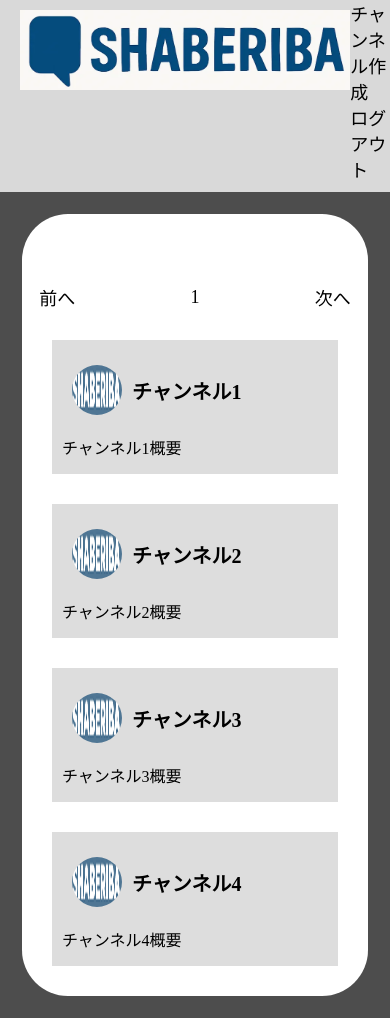
After one commit to seibow/Chatapp, a Flask app: page /channels in a window 390 px wide. The commit adds this page. Run offline with Flask 2, Linux system fonts and the light colour scheme.

Commit message:
channelsのページレイアウト完成

```diff
--- a/ChatApp/app.py
+++ b/ChatApp/app.py
@@ -6,5 +6,9 @@ app = Flask(__name__)
 def index():
     return render_template ('index.html')
 
+@app.route('/channels', methods=['GET'])
+def channels():
+    return render_template ('channels.html')
+
 if __name__ == '__main__':
     app.run(host="0.0.0.0", debug=True)
--- a/ChatApp/static/styles.css
+++ b/ChatApp/static/styles.css
@@ -1,25 +1,155 @@
 header {
+    display: grid;
+    grid-template-columns: 1fr 1fr;
     background-color: #D9D9D9;
     height: 138px;
     margin: 0px;
 }
 
 .header-img {
-    display: inline-block;
+    grid-column: 1;
     margin-left: 20px;
-    margin-top: 20px;
+    margin-top: 15px;
     height: 100px;
 }
 
 body {
     margin: 0px;
     background-color: #4d4d4d;
+    display: flex;
+    flex-direction: column;
+    height: 100vh;
 }
 
 .body-round {
     background-color: white;
     border-radius: 46px;
     margin: 22px;
-    height: calc(100vh - 22px);
+}
 
+.main {
+    flex: 1;
 }
+
+/* ここからchannels */
+
+.header-menu {
+    grid-column: 2;
+    display: flex;
+    justify-content: space-evenly;
+    margin-bottom: 30px;
+    font-size: 24px;
+    align-items: flex-end;
+}
+
+.page {
+    display: flex;
+    font-size: 24px;
+    justify-content: space-between;
+    align-items: center;
+    width: 30%;
+    margin: 0 auto;
+}
+
+#prev {
+    margin-top: 70px;
+}
+
+#pagenation {
+    margin: 0 auto;
+    margin-top: 70px;
+}
+
+#next {
+    margin-top: 70px;
+}
+
+.channel-title-box {
+    display: grid;
+    grid-template-columns: 1fr 1fr;
+    gap: 0 30px;
+    background-color: #DDDDDD;
+    margin: 30px;
+    height: 100px;
+    align-items: center;
+}
+
+.channel-box {
+    display: flex;
+    align-items: center;
+    grid-column: 1;
+}
+
+.channel-img {
+    margin: 15px;
+    border-radius: 50%;
+    width: 70px;
+    height: 70px;
+}
+
+.channel-title {
+    font-weight: bold;
+    font-size: 32px;
+}
+
+.channel-summary {
+    grid-column: 2;
+    font-size: 20px;
+}
+
+@media (max-width: 768px) {
+  .header-menu {
+    flex-direction: column;
+    align-items: center;
+    font-size: 18px;
+    margin-bottom: 10px;
+  }
+
+  .page {
+    flex-direction: row;
+    width: 90%;
+    font-size: 18px;
+    justify-content: space-between;
+    padding: 0 1rem;
+  }
+
+  .channel-title-box {
+    grid-template-columns: 1fr;
+    height: auto;
+    padding: 15px 10px;
+  }
+
+  .channel-box {
+    grid-column: auto;
+    margin-bottom: 10px;
+  }
+
+  .channel-img {
+    width: 50px;
+    height: 50px;
+    margin: 10px;
+  }
+
+  .channel-title {
+    font-size: 20px;
+  }
+
+  .channel-summary {
+    grid-column: auto;
+    font-size: 16px;
+  }
+
+  header {
+    grid-template-columns: 1fr;
+    height: auto;
+  }
+
+  .header-img {
+    margin: 10px 0 10px 20px;
+    height: 80px;
+  }
+
+  body {
+    height: auto;
+  }
+}
--- /dev/null
+++ b/ChatApp/templates/channels.html
@@ -0,0 +1,60 @@
+{% extends 'index.html' %}{% block title %}
+<title>channels</title>
+{% endblock %}{% block header %}
+<div class="header-menu">
+    <div>チャンネル作成</div>
+    <div>ログアウト</div>
+</div>
+{% endblock %}{% block body %}
+<main>
+    <div class="page">
+        <div id="prev">前へ</div>
+        <div id="pagenation">1</div>
+        <div id="next">次へ</div>
+    </div>
+    <div class="channel-title-box">
+        <div class="channel-box">
+            <img src="../static/img/saberiba.png" class="channel-img">
+            <div class="channel-title">
+                チャンネル1
+            </div>
+        </div>
+        <div class="channel-summary">
+            チャンネル1概要
+        </div>
+    </div>
+    <div class="channel-title-box">
+        <div class="channel-box">
+            <img src="../static/img/saberiba.png" class="channel-img">
+            <div class="channel-title">
+                チャンネル2
+            </div>
+        </div>
+        <div class="channel-summary">
+            チャンネル2概要
+        </div>
+    </div>
+    <div class="channel-title-box">
+        <div class="channel-box">
+            <img src="../static/img/saberiba.png" class="channel-img">
+            <div class="channel-title">
+                チャンネル3
+            </div>
+        </div>
+        <div class="channel-summary">
+            チャンネル3概要
+        </div>
+    </div>
+    <div class="channel-title-box">
+        <div class="channel-box">
+            <img src="../static/img/saberiba.png" class="channel-img">
+            <div class="channel-title">
+                チャンネル4
+            </div>
+        </div>
+        <div class="channel-summary">
+            チャンネル4概要
+        </div>
+    </div>
+</main>
+{% endblock %}
--- a/ChatApp/templates/index.html
+++ b/ChatApp/templates/index.html
@@ -4,6 +4,7 @@
      <meta charset="UTF-8" />
      <meta http-equiv="X-UA-Compatible" content="IE=edge" />
      <meta name="viewport" content="width=device-width, initial-scale=1.0" />
+     {% block title %}{% endblock %}
      <link rel="stylesheet" href="{{ url_for('static', filename='styles.css')}}">
      <link class="head-icon" rel="icon" href="../static/img/favicon.ico">
      <link rel="preconnect" href="https://fonts.googleapis.com">
```
